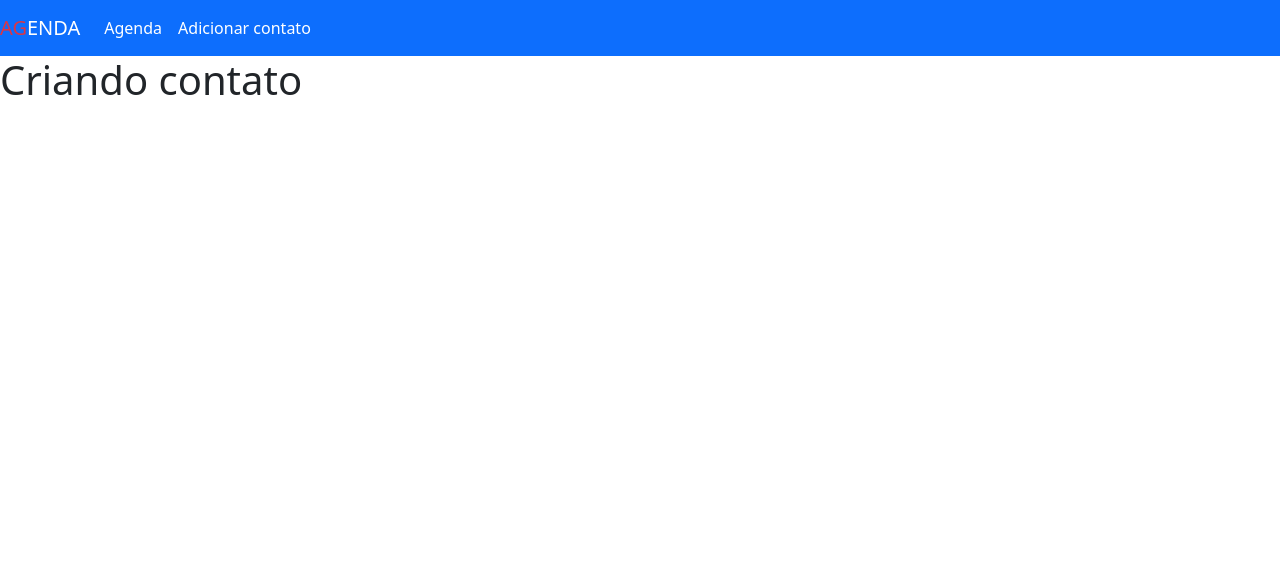
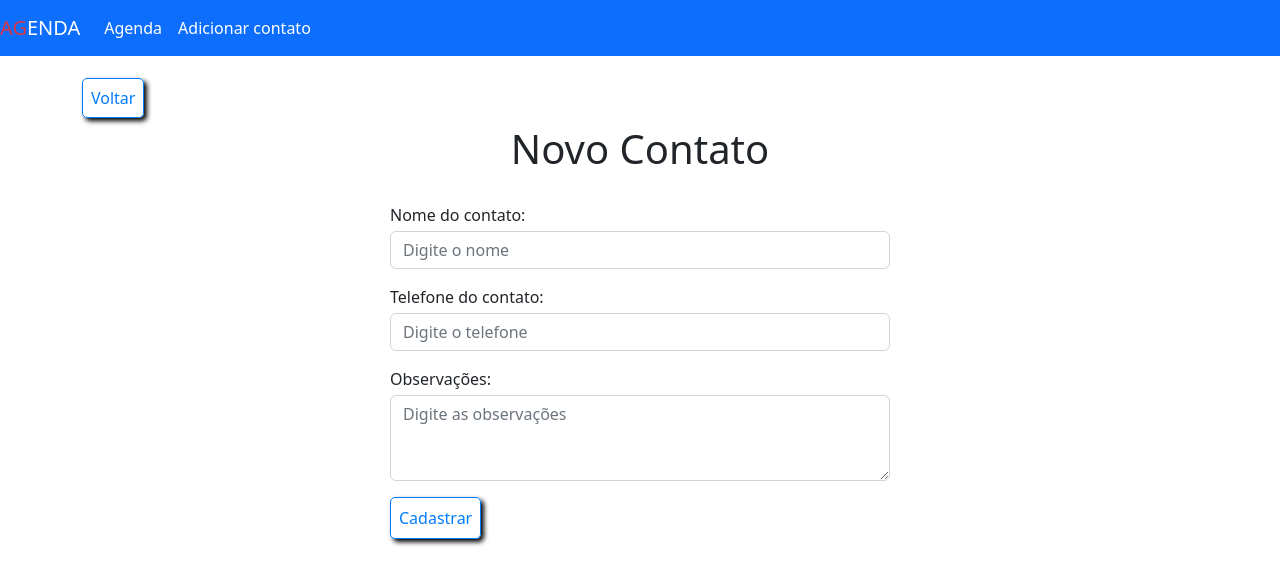
Before and after one commit to 9reis/Agenda, a PHP site: page /create.php in a window 1280 px wide. Shown: the top 585 px of the page. Run offline with PHP 8.4, Linux system fonts and the light colour scheme; data that the repository does not hold is empty; some libraries are stand-ins or nearby versions.

Commit message:
criado o formulario de cadastro, verificação que evita o envio do formulario caso os inputs estejam vazios e a estilização

```diff
--- a/create.php
+++ b/create.php
@@ -3,7 +3,35 @@ include_once('templates/header.php')
 
 ?>
 
-    <h1>Criando contato</h1>
+<div class="container">
+    <?php include_once("templates/backbtn.html"); ?>
+
+    <h1 id="main-title">Novo Contato</h1>
+
+    <form action="<?= $BASE_URL ?>config/process.php"  id="create-form" method="POST">
+
+    <input type="hidden" name="type" value="create">
+
+    <div class="form-group">
+        <label for="name"">Nome do contato:</label>
+        <input type="text" class="form-control mt-1" name="name" id="name" placeholder="Digite o nome" required>
+    </div>
+
+    <div class="form-group">
+        <label for="phone" class="mt-3">Telefone do contato:</label>
+        <input type="text" class="form-control mt-1" name="phone" id="phone" placeholder="Digite o telefone" required>
+    </div>
+
+    <div class="form-group">
+        <label for="observations" class="mt-3" >Observações:</label>
+        <textarea type="text" rows="3" class="form-control mt-1" name="observations" id="observations" placeholder="Digite as observações"></textarea>
+    </div>
+
+    <button type="submit" class="btn mt-3">Cadastrar</button>
+
+    </form>
+</div>
+
 
 
 <?php
--- a/css/style.css
+++ b/css/style.css
@@ -89,9 +89,36 @@
     text-decoration: none;
     padding: 8px;
     border-radius: 5px;
+    box-shadow: 3px 3px 5px black;
 }
 
 #back-link:hover{
     background: #007BFF;
     color: #FFF;
+    box-shadow: none;
 }
+
+/*******************************************************************************************\
+                                        CREATE
+\*******************************************************************************************/
+
+#create-form,
+#edit-form{
+    max-width: 500px;
+    margin: 0 auto;
+}
+
+.btn{
+    border: 1px solid #007BFF;
+    color: #007BFF;
+    text-decoration: none;
+    padding: 8px;
+    border-radius: 5px;
+    box-shadow: 3px 3px 5px black;
+}
+
+.btn:hover{
+    background: #007BFF;
+    color: #FFF;
+    box-shadow: none;
+}
```
